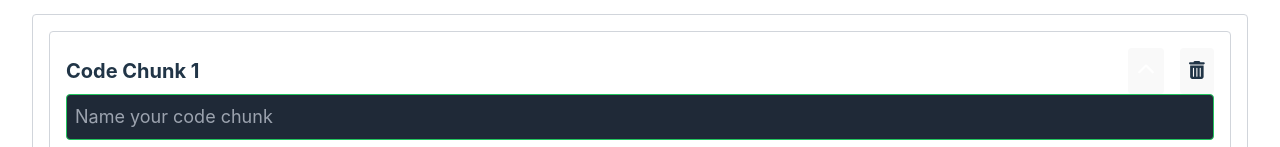
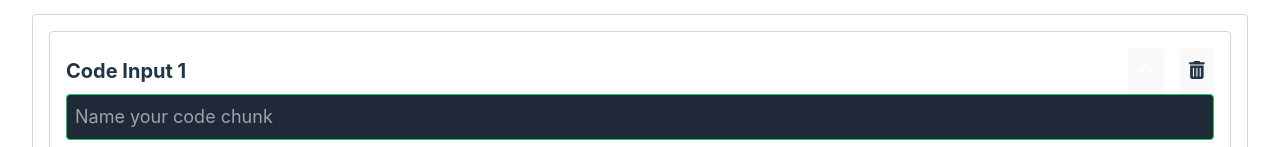
Before and after one commit to petersopko/gptcodepal, a Vue app: page / in a window 1280 px wide. Both pictures are taken after typing "Sample" into the empty fields and a click on the button "Add Code Section". Shown: the part 276-423 px from the top of the page. Built offline with nearby package versions, Linux system fonts and the light colour scheme; no server answers; what @highlightjs/vue-plugin would draw is missing.

Commit message:
code input + conditional name

```diff
--- a/src/components/CodeInput.vue
+++ b/src/components/CodeInput.vue
@@ -2,7 +2,7 @@
     <div class="border border-gray-300 p-4 rounded mb-4">
         <div class="flex items-center justify-between text-xl font-bold mb-">
             <div>
-                Code Chunk {{ index + 1 }} <span v-if="modelValue.name">- {{ modelValue.name }}</span>
+                <span>{{ !modelValue.name ? 'Code Input ' + (index + 1) : modelValue.name }}</span>
             </div>
             <div>
                 <button @click="toggleFold" class="text-lg text-white p-2 rounded mx-4">
@@ -18,7 +18,8 @@
                 class="min-w-full max-w-3xl p-2 text-lg border border-green-500 rounded mb-2 mx-auto bg-gray-800"
                 :placeholder="namePlaceholder" />
             <textarea v-model="value" :placeholder="codePlaceholder" :rows="rows"
-                class="min-w-full max-w-3xl p-2 text-lg border border-green-500 rounded resize-y mb-2 mx-auto bg-gray-800"></textarea>
+                class="min-w-full max-w-3xl p-2 text-lg border border-green-500 rounded resize-y mb-2 mx-auto bg-gray-800"
+                :style="{ 'min-height': minHeight + 'px' }"></textarea>
         </div>
     </div>
 </template>
@@ -32,6 +33,10 @@ const props = defineProps({
     codePlaceholder: String,
     rows: Number,
     index: Number,
+    minHeight: {
+        type: Number,
+        default: 100,
+    },
 });
 
 const emit = defineEmits(["update:modelValue", "remove"]);
--- a/src/components/CodeInputAddButton.vue
+++ b/src/components/CodeInputAddButton.vue
@@ -1,6 +1,6 @@
 <template>
     <button class="text-sm px-6 py-2 bg-green-500 text-white rounded cursor-pointer hover:bg-green-600 mt-2 mb-4 mx-4"
-        @click="addCodeChunk">
+        @click="addCodeInput">
         Add Code Section
     </button>
 </template>
@@ -9,7 +9,7 @@
 
 const emit = defineEmits(['add']);
 
-const addCodeChunk = () => {
+const addCodeInput = () => {
     emit('add');
 };
 </script>
--- a/src/components/CodeInputList.vue
+++ b/src/components/CodeInputList.vue
@@ -1,28 +1,29 @@
 <template>
     <div class="border border-gray-300 p-4 rounded mb-4 input">
-        <div v-for="(codeChunk, index) in codeChunks" :key="index">
-            <CodeInput v-model="codeChunks[index]" name-placeholder="Name your code chunk"
-                code-placeholder="Enter your code" :rows="20" :index="index" @remove="removeCodeChunk(index)" />
+        <div v-for="(codeInput, index) in codeInputs" :key="index">
+            <CodeInput v-model="codeInputs[index]" name-placeholder="Name your code chunk"
+                code-placeholder="Enter your code" :rows="20" :index="index" @remove="removeCodeInput(index)" />
         </div>
-        <AddCodeChunkButton @add="addCodeChunk" />
+        <AddCodeInputButton @add="addCodeInput" />
     </div>
 </template>
 
 <script setup>
 import CodeInput from './CodeInput.vue';
-import AddCodeChunkButton from './CodeInputAddButton.vue';
+import AddCodeInputButton from './CodeInputAddButton.vue';
 
 const props = defineProps({
-    codeChunks: Array,
+    codeInputs: Array,
+
 });
 
 const emit = defineEmits(['remove', 'add']);
 
-const removeCodeChunk = (index) => {
+const removeCodeInput = (index) => {
     emit('remove', index);
 };
 
-const addCodeChunk = () => {
+const addCodeInput = () => {
     emit('add');
 };
 </script>
--- a/src/views/Interface.vue
+++ b/src/views/Interface.vue
@@ -2,7 +2,7 @@
   <div class="container">
     <Loader :loading="loading" />
     <TextInput v-model="description" placeholder="Enter your description" class="input" :rows="5" />
-    <CodeChunkList :codeChunks="codeChunks" @remove="removeCodeChunk" @add="addCodeChunk" />
+    <CodeInputList :codeInputs="codeInputs" @remove="removeCodeInput" @add="addCodeInput" />
     <TokenInfo :tokenCount="tokenCount" @submit="submitPrompt" />
     <ResponseSection :response="response" :responseTokens="responseTokens" :actualTokens="actualTokens" />
     <Settings @save-api-key="saveApiKey" class="settings" />
@@ -15,7 +15,7 @@ import axios from "axios";
 import Loader from "../components/Loader.vue";
 import Settings from "../components/Settings.vue";
 import TextInput from "../components/TextInput.vue";
-import CodeChunkList from "../components/CodeInputList.vue";
+import CodeInputList from "../components/CodeInputList.vue";
 import TokenInfo from "../components/TokenInfo.vue";
 import ResponseSection from "../components/ResponseSection.vue";
 import useSubmitPrompt from "../composables/useSubmitPrompt.js";
@@ -23,25 +23,25 @@ import useSubmitPrompt from "../composables/useSubmitPrompt.js";
 const description = ref("");
 const tokenCount = ref(0);
 const apiKey = ref(localStorage.getItem("openai_api_key") || "");
-const codeChunks = ref([]);
+const codeInputs = ref([]);
 
 const saveApiKey = (key) => {
   localStorage.setItem("openai_api_key", key);
   apiKey.value = key;
 };
 
-const addCodeChunk = () => {
-  codeChunks.value.push({ name: "", code: "" });
+const addCodeInput = () => {
+  codeInputs.value.push({ name: "", code: "" });
 };
 
-const removeCodeChunk = (index) => {
-  codeChunks.value.splice(index, 1);
+const removeCodeInput = (index) => {
+  codeInputs.value.splice(index, 1);
 };
 
-const { submitPrompt, response, loading, actualTokens, responseTokens } = useSubmitPrompt(apiKey, description, codeChunks);
+const { submitPrompt, response, loading, actualTokens, responseTokens } = useSubmitPrompt(apiKey, description, codeInputs);
 
 async function fetchTokenCount() {
-  const text = `${description.value}${codeChunks.value.map((chunk) => `\n${chunk.name}\n\`\`\`${chunk.code}\`\`\``).join("")}`;
+  const text = `${description.value}${codeInputs.value.map((chunk) => `\n${chunk.name}\n\`\`\`${chunk.code}\`\`\``).join("")}`;
 
   if (!text) {
     return 0;
@@ -55,7 +55,7 @@ async function fetchTokenCount() {
     return 0;
   }
 }
-watch([description, codeChunks], async () => {
+watch([description, codeInputs], async () => {
   tokenCount.value = await fetchTokenCount();
 }, { deep: true });
 watch(loading, (newValue) => {
```
Also changed, not shown: src/composables/useSubmitPrompt.js (+3 -3 lines).
